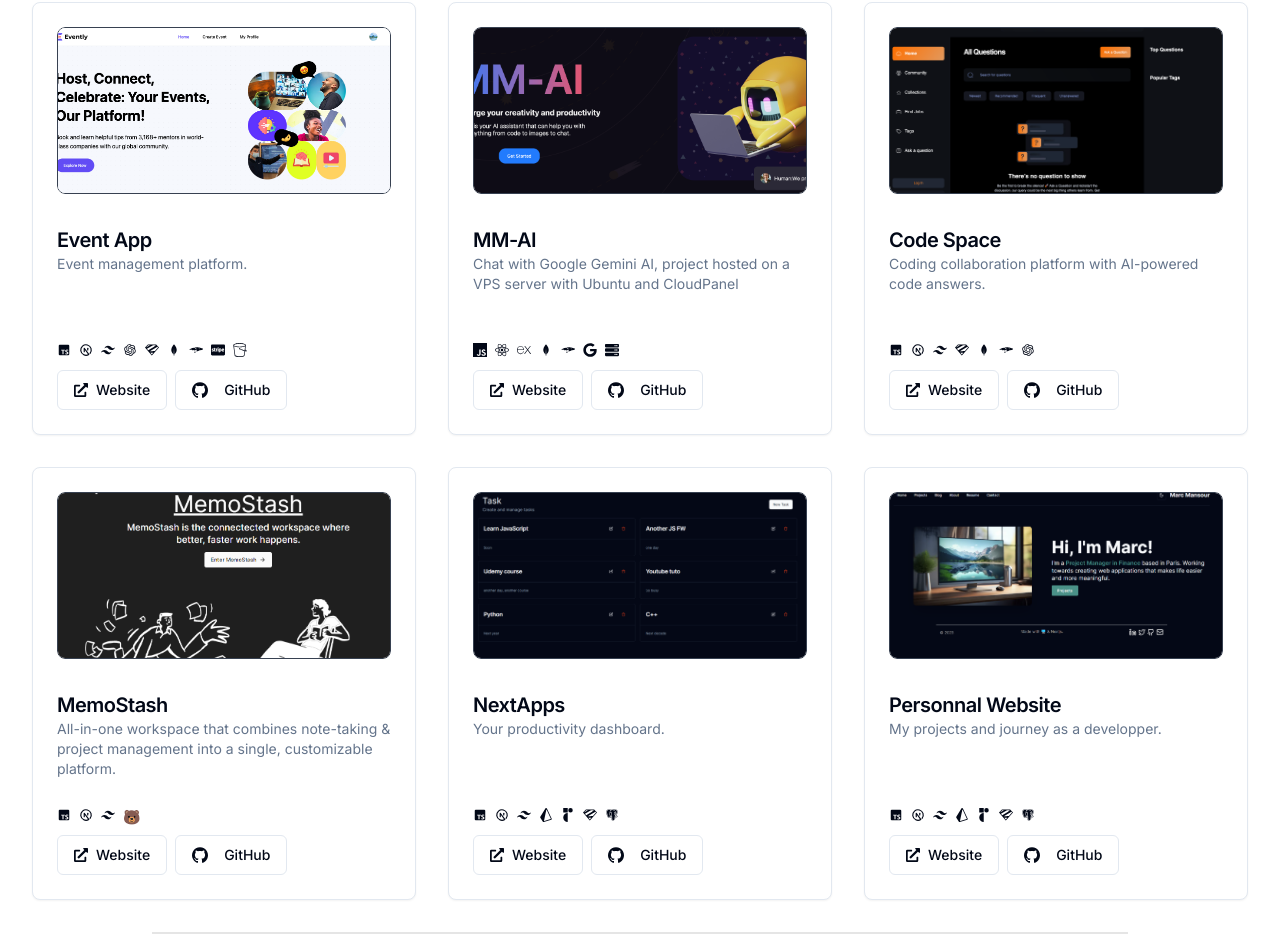
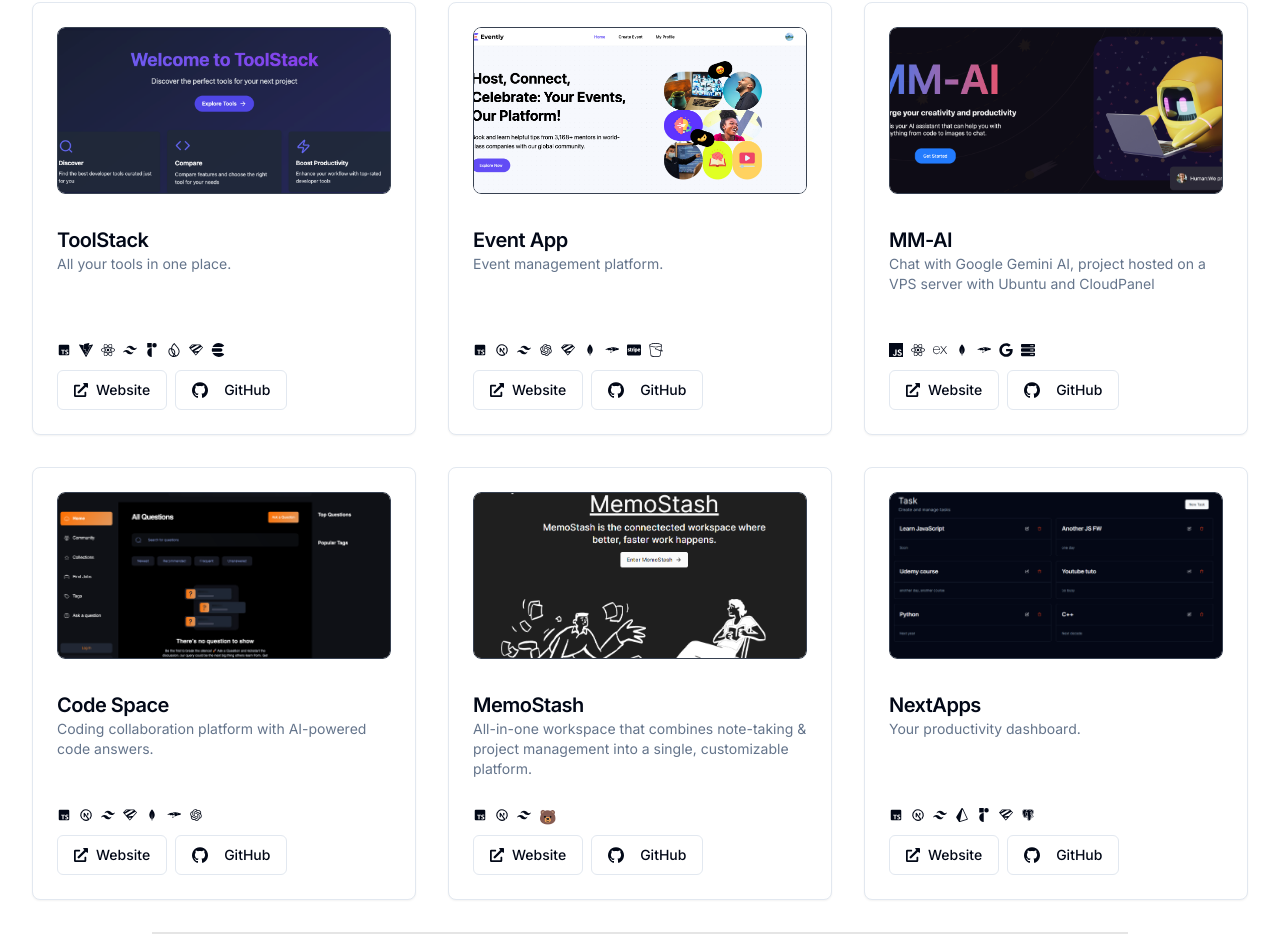
Before and after one commit to marcm8793/websitepersov2, a Next.js app: page /projects in a window 1280 px wide. Shown: the part 211-1160 px from the top of the page. Built offline with nearby package versions, Linux system fonts and the light colour scheme.

Commit message:
adding toolstack

```diff
--- a/src/app/projects/page.tsx
+++ b/src/app/projects/page.tsx
@@ -21,6 +21,9 @@
   SiAmazons3,
   SiJavascript,
   SiExpress,
+  SiVite,
+  SiFirebase,
+  SiElasticsearch,
 } from "react-icons/si";
 import {
   BiLogoMongodb,
@@ -39,6 +42,23 @@
 import { FaExternalLinkAlt, FaReact, FaGoogle } from "react-icons/fa";
 
 const projects = [
+  {
+    name: "ToolStack",
+    description: "All your tools in one place.",
+    image: "/ToolStack.png",
+    github: "https://github.com/marcm8793/tool-stack-frontend",
+    link: "https://toolstack.pro/",
+    tools: [
+      { icon: <BiLogoTypescript />, tooltip: "TypeScript" },
+      { icon: <SiVite />, tooltip: "Vite" },
+      { icon: <FaReact />, tooltip: "React" },
+      { icon: <SiTailwindcss />, tooltip: "Tailwind CSS" },
+      { icon: <SiRadixui />, tooltip: "Radix/ShadcnUI" },
+      { icon: <SiFirebase />, tooltip: "Firebase" },
+      { icon: <SiZod />, tooltip: "Zod" },
+      { icon: <SiElasticsearch />, tooltip: "Elasticsearch" },
+    ],
+  },
   {
     name: "Event App",
     description: "Event management platform.",
@@ -110,22 +130,6 @@
     image: "/nextapps4.png",
     github: "https://github.com/marcm8793/todonextprod",
     link: "https://www.nextapps.dev/",
-    tools: [
-      { icon: <BiLogoTypescript />, tooltip: "TypeScript" },
-      { icon: <TbBrandNextjs />, tooltip: "Next.js" },
-      { icon: <SiTailwindcss />, tooltip: "Tailwind CSS" },
-      { icon: <SiPrisma />, tooltip: "Prisma" },
-      { icon: <SiRadixui />, tooltip: "Radix/ShadcnUI" },
-      { icon: <SiZod />, tooltip: "Zod" },
-      { icon: <BiLogoPostgresql />, tooltip: "Postgresql" },
-    ],
-  },
-  {
-    name: "Personnal Website",
-    description: "My projects and journey as a developper.",
-    image: "/portfolio2.png",
-    github: "https://github.com/marcm8793/websitepersov2",
-    link: "/",
     tools: [
       { icon: <BiLogoTypescript />, tooltip: "TypeScript" },
       { icon: <TbBrandNextjs />, tooltip: "Next.js" },
```
Also changed, not shown: public/ToolStack.png (added).
